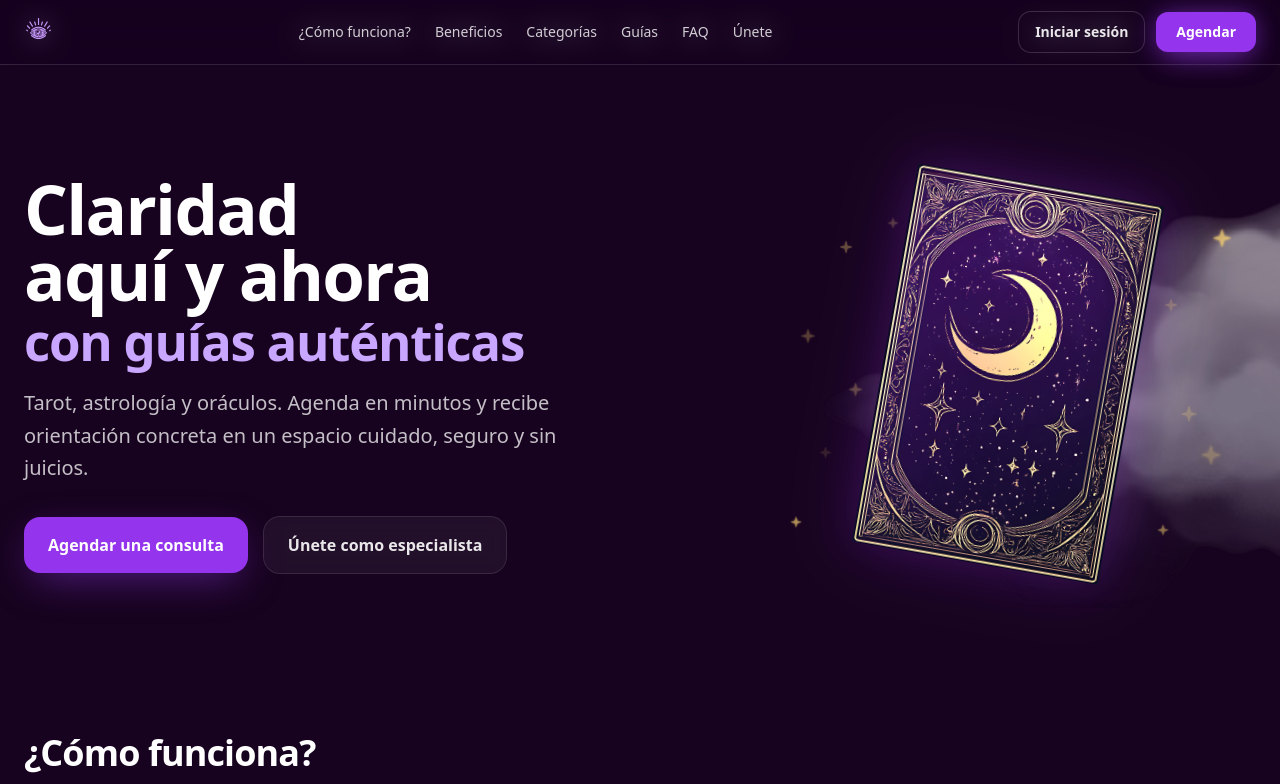
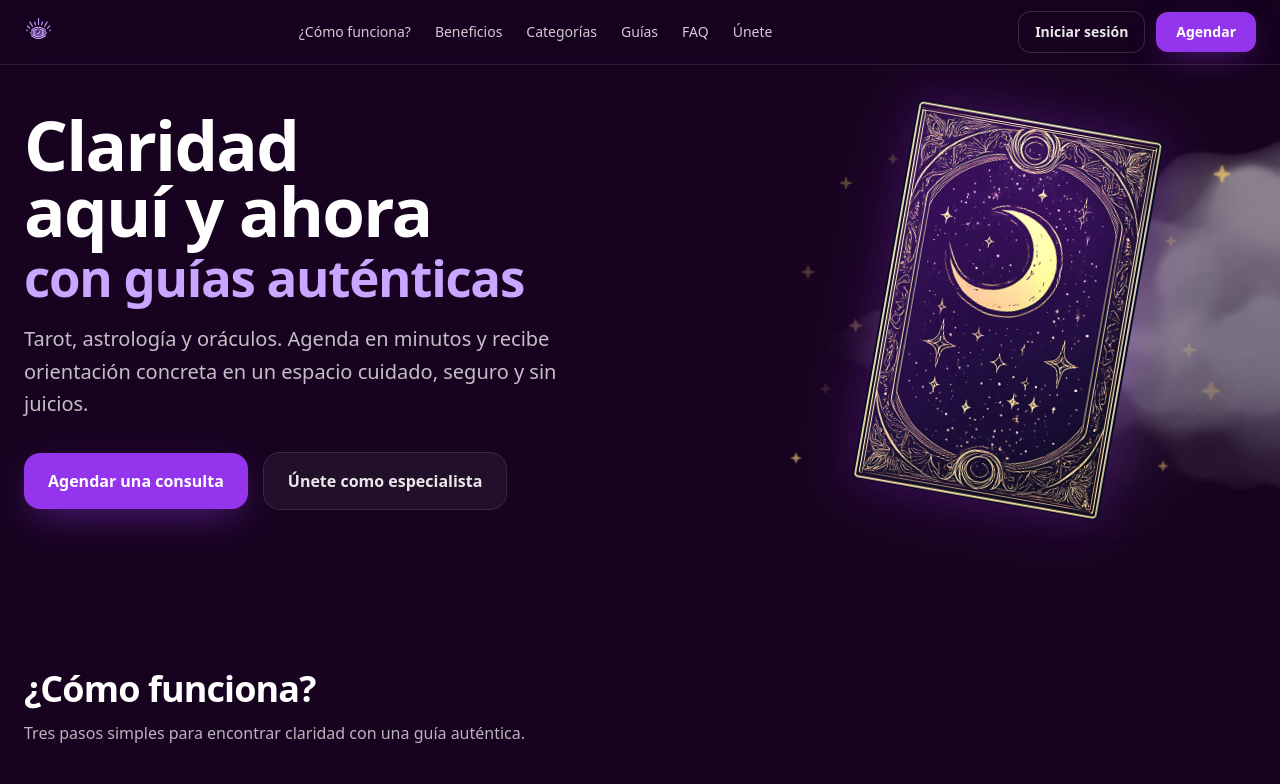
Before and after one commit to arcana302-art/arcana-v2, a Next.js app: page / in a window 1280 px wide. Shown: the top 784 px of the page. Built offline with nearby package versions, Linux system fonts and the light colour scheme.

Commit message:
Update page.tsx

```diff
--- a/app/page.tsx
+++ b/app/page.tsx
@@ -1,4 +1,3 @@
-import SiteHeader from "@/components/SiteHeader";
 import Hero from "@/components/Hero";
 import HowItWorks from "@/components/HowItWorks";
 import Benefits from "@/components/Benefits";
@@ -10,16 +9,14 @@ import Security from "@/components/Security";
 import FAQ from "@/components/FAQ";
 import Freebies from "@/components/Freebies";
 import JoinAsExpert from "@/components/JoinAsExpert";
-import SiteFooter from "@/components/SiteFooter";
+
+// ⚠️ Import deliberadamente SIN footer.
+// El footer lo pinta layout.tsx para evitar duplicados.
 
 export default function Page() {
   return (
     <main className="bg-[#17031F] text-white">
-      <SiteHeader />
-      {/* padding-top para que el hero no quede bajo el header fijo */}
-      <div className="pt-16">
       <Hero />
-
       <HowItWorks />
       <Benefits />
       <Categories />
@@ -30,8 +27,6 @@ export default function Page() {
       <FAQ />
       <Freebies />
       <JoinAsExpert />
-        <SiteFooter />
-      </div>
     </main>
   );
 }
```
Lines whose indentation alone changed are shown as unchanged.
